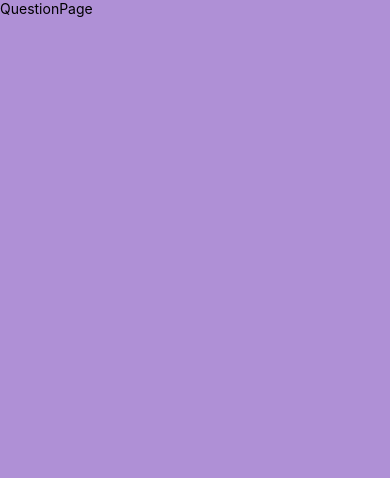
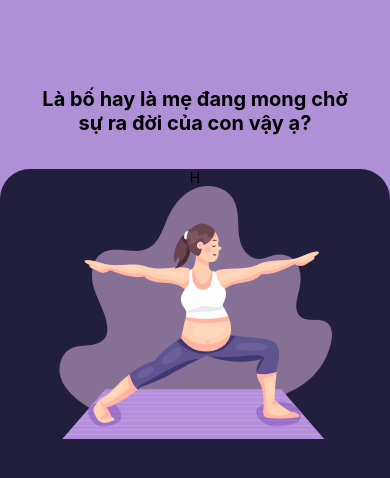
Before and after one commit to TalJa1/MamaMate, a React Native app: screen /Question in a window 390 px wide. Shown: the top 478 px of the page. Built offline with nearby package versions, Linux system fonts and the light colour scheme.

Commit message:
add asset

```diff
--- a/pages/QuestionPage.tsx
+++ b/pages/QuestionPage.tsx
@@ -1,11 +1,22 @@
 /* eslint-disable prettier/prettier */
-import {View, Text, StyleSheet} from 'react-native';
+import {View, Text, StyleSheet, Dimensions, Image} from 'react-native';
 import React from 'react';
+
+// eslint-disable-next-line @typescript-eslint/no-unused-vars
+const {width, height} = Dimensions.get('window');
 
 const QuestionPage = () => {
   return (
     <View style={styles.container}>
-      <Text>QuestionPage</Text>
+      <View style={styles.upperview}>
+        <Text style={styles.initText}>
+          Là bố hay là mẹ đang mong chờ sự ra đời của con vậy ạ?
+        </Text>
+      </View>
+      <View style={styles.lowerview}>
+        <Text>H</Text>
+        <Image source={require('../assets/questionsAssets/yoga1.png')} />
+      </View>
     </View>
   );
 };
@@ -15,6 +26,33 @@ const styles = StyleSheet.create({
     flex: 1,
     backgroundColor: '#AF90D6',
   },
+  upperview: {
+    flex: 0.4,
+    alignItems: 'center',
+    width: width,
+    justifyContent: 'flex-end',
+    paddingHorizontal: 34,
+    position: 'relative',
+    bottom: 34,
+  },
+  initText: {
+    fontSize: 20,
+    fontWeight: '700',
+    textAlign: 'center',
+  },
+  lowerview: {
+    flex: 1.6,
+    alignItems: 'center',
+    backgroundColor: '#221E3D',
+    borderTopLeftRadius: 30,
+    borderTopRightRadius: 30,
+    width: width,
+  },
+  img: {
+    position: 'relative',
+    bottom: 0,
+    opacity: 0.5,
+  },
 });
 
 export default QuestionPage;
```
Also changed, not shown: assets/questionsAssets/yoga1.png (added).
